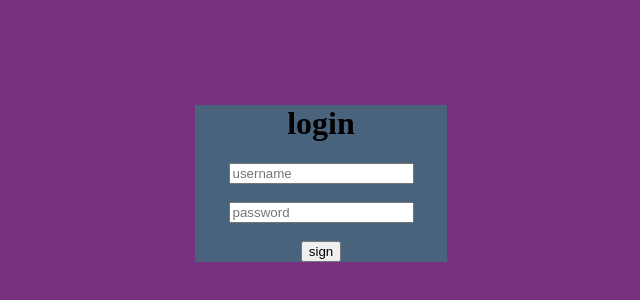
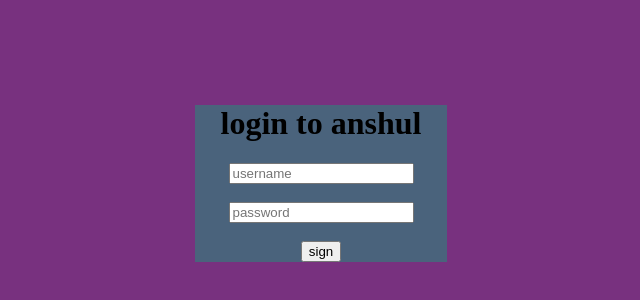
Before and after one commit to student-ap-is/second, a plain HTML site: page form.html in a window 1280 px wide. Shown: the part 72-372 px from the top of the page, without its empty margins (319-959 px from the left). Drawn offline with Linux system fonts and the light colour scheme.

Commit message:
first come

```diff
--- a/form.html
+++ b/form.html
@@ -13,7 +13,7 @@
 
   <center>
     <form class="ap">
-      <h1> login </h1>
+      <h1> login to anshul </h1>
 
 
       <input type="text" id="username" required placeholder="username"> <br> <br>
```
